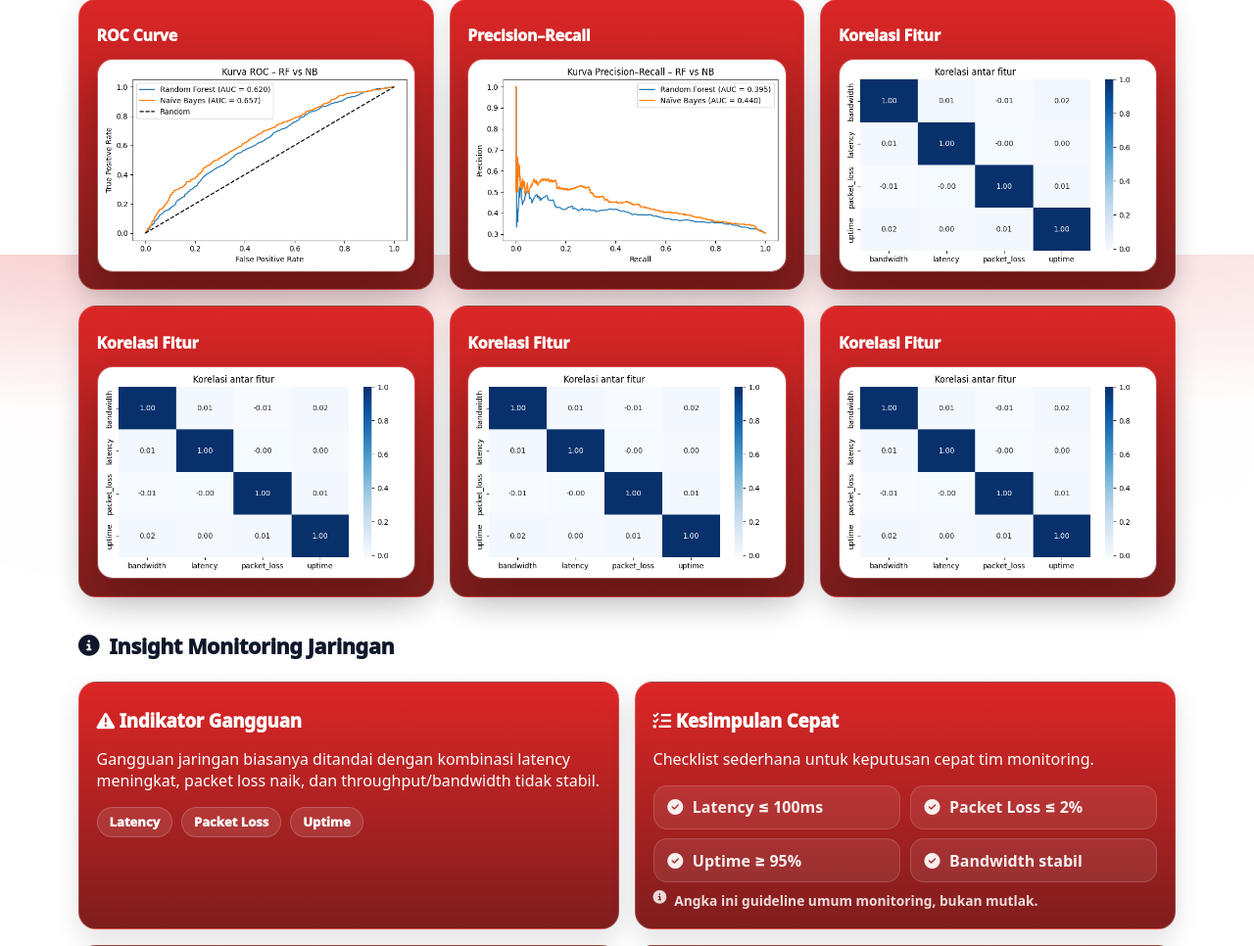
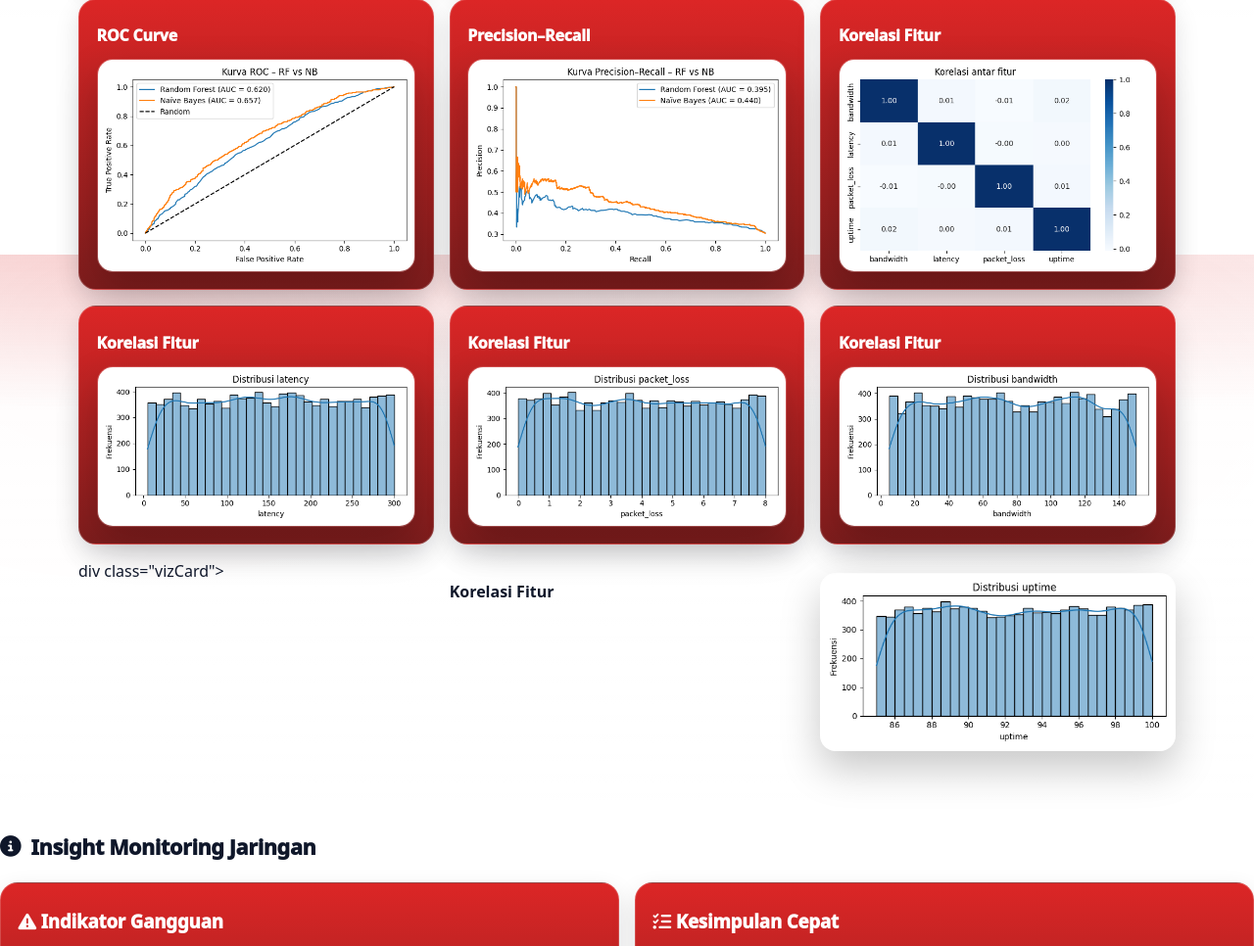
Before and after one commit to Raffa-shi/Prediksi-Machine-Learning, a Flask app: page / in a window 1280 px wide. Shown: the part 2940-3906 px from the top of the page at 98% size. Run offline with Flask 3, Linux system fonts and the light colour scheme; parts of the project's set-up code (start-up, migrations or seed data) failed here and were passed over.

Commit message:
Updated Metrik Pada Dashboard

```diff
--- a/Supervised Learning/templates/index.html
+++ b/Supervised Learning/templates/index.html
@@ -424,19 +424,25 @@
        <div class="vizCard">
         <h4>Korelasi Fitur</h4>
         <!-- Additional 1 -->
-        <img class="vizImg slotImg" src="{{ url_for('static', filename='correlation_heatmap.png') }}" alt="korelasi fitur">
+        <img class="vizImg slotImg" src="{{ url_for('static', filename='distribusi_latency.png') }}" alt="korelasi fitur">
       </div>
 
        <div class="vizCard">
         <h4>Korelasi Fitur</h4>
         <!-- Additional 2 -->
-        <img class="vizImg slotImg" src="{{ url_for('static', filename='correlation_heatmap.png') }}" alt="korelasi fitur">
+        <img class="vizImg slotImg" src="{{ url_for('static', filename='distribusi_packet_loss.png') }}" alt="korelasi fitur">
       </div>
 
        <div class="vizCard">
         <h4>Korelasi Fitur</h4>
         <!-- Additional 3 -->
-        <img class="vizImg slotImg" src="{{ url_for('static', filename='correlation_heatmap.png') }}" alt="korelasi fitur">
+        <img class="vizImg slotImg" src="{{ url_for('static', filename='distribusi_bandwidth.png') }}" alt="korelasi fitur">
+      </div>
+
+      div class="vizCard">
+        <h4>Korelasi Fitur</h4>
+        <!-- Additional 4 -->
+        <img class="vizImg slotImg" src="{{ url_for('static', filename='distribusi_uptime.png') }}" alt="korelasi fitur">
       </div>
     </div>
 
```
